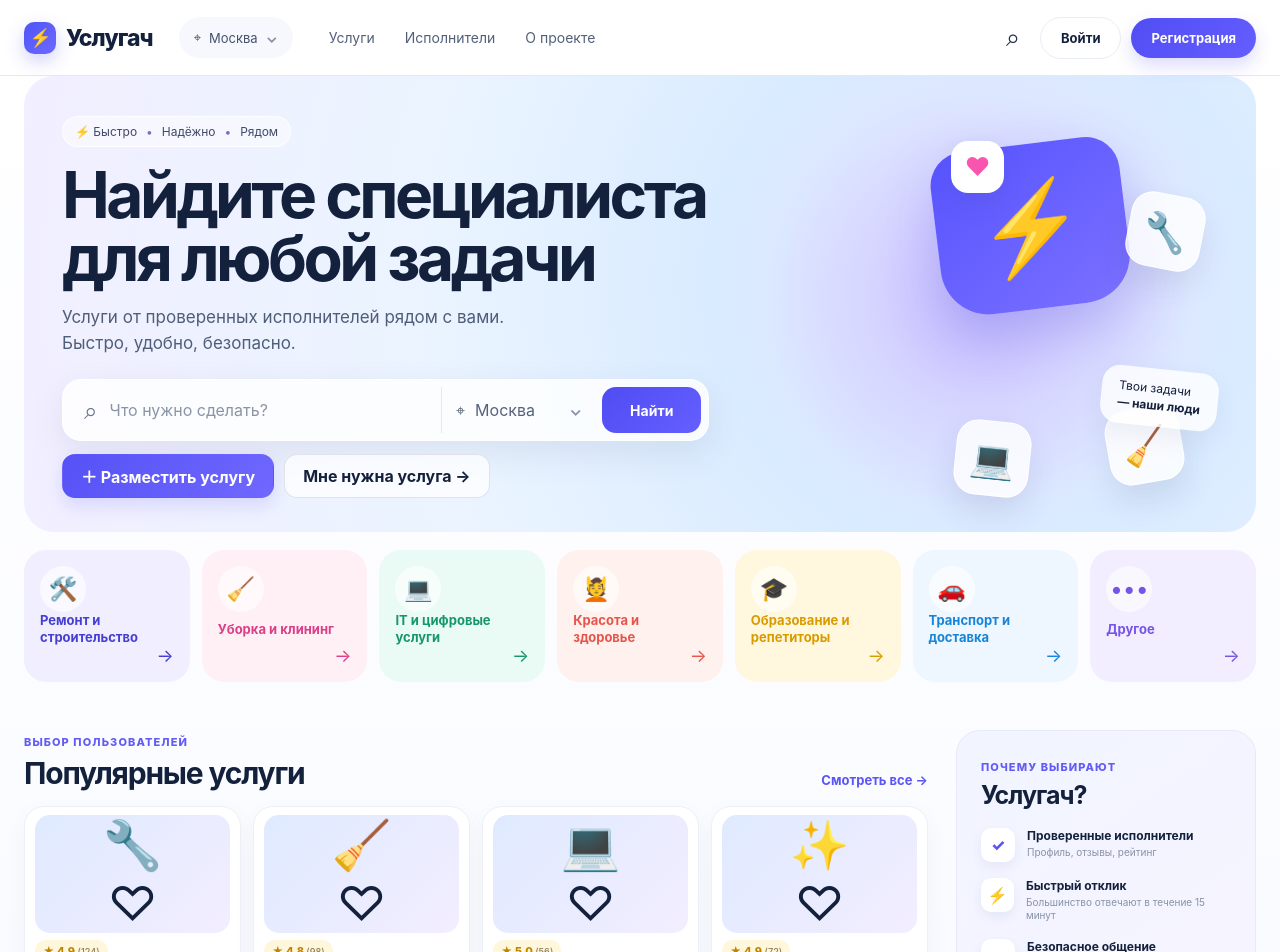
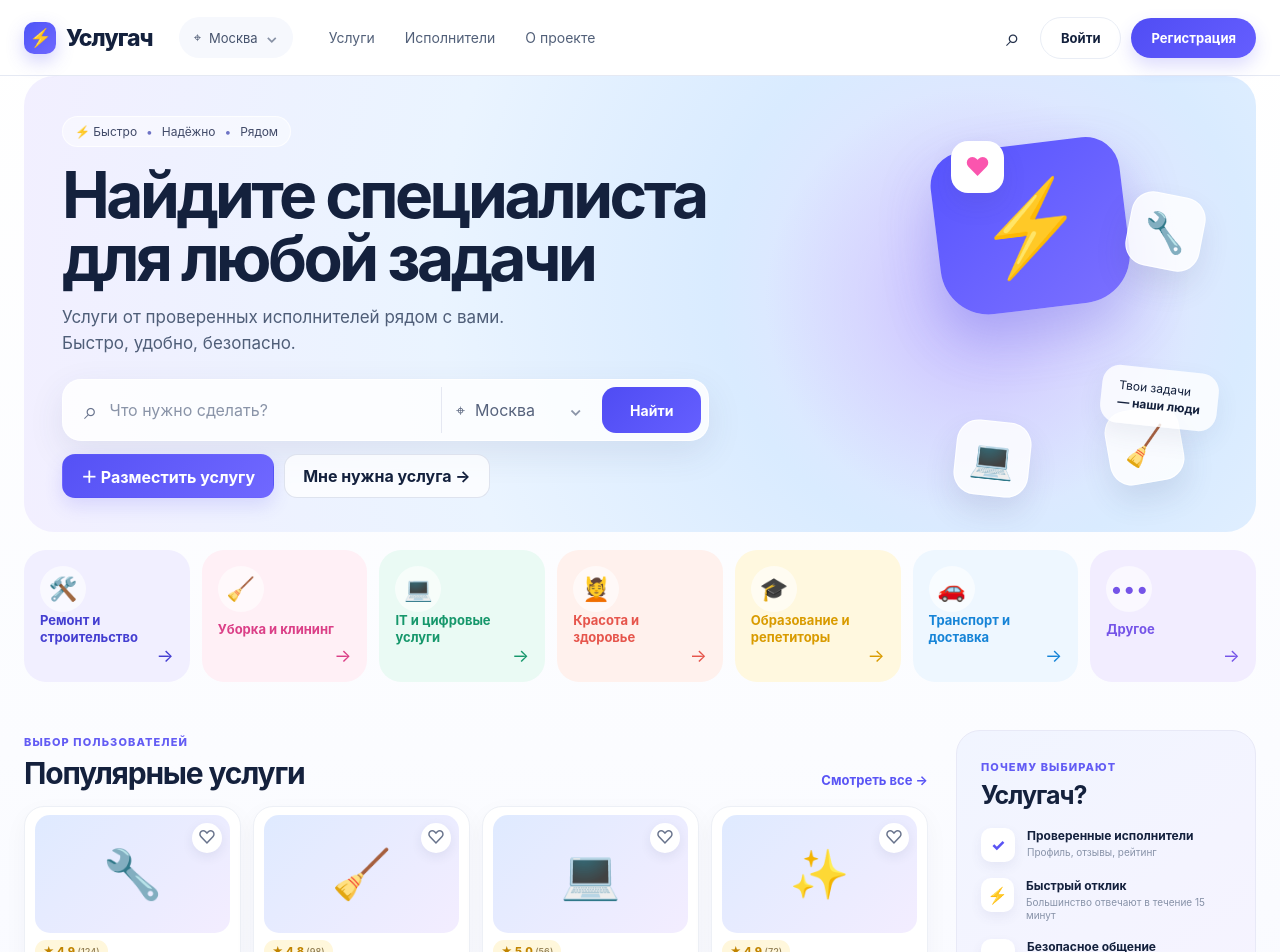
Before and after one commit to ninja-pc/Uslugach, a Next.js app: page / in a window 1280 px wide. Shown: the top 952 px of the page. Built offline with nearby package versions, Linux system fonts and the light colour scheme; no server answers.

Commit message:
fix: style favorite badge

```diff
--- a/app/globals.css
+++ b/app/globals.css
@@ -60,7 +60,7 @@ main{min-height:100vh}
 .preview-card{background:#fff;border:1px solid #edf0f6;border-radius:20px;padding:8px 10px 14px;box-shadow:0 8px 25px rgba(35,43,74,.04);transition:transform .18s ease,box-shadow .18s ease}
 .preview-card:hover{transform:translateY(-3px);box-shadow:0 15px 35px rgba(35,43,74,.09)}
 .preview-image{height:118px;border-radius:15px;background:linear-gradient(135deg,#dfeaff,#f3edff);display:grid;place-items:center;font-size:48px;position:relative;overflow:hidden}
-.preview-image button{position:absolute;right:8px;top:8px;border:0;background:#fff;color:#68738c;width:30px;height:30px;border-radius:50%;font-size:18px;cursor:pointer}
+.favorite{position:absolute;right:8px;top:8px;display:grid;place-items:center;background:#fff;color:#68738c;width:30px;height:30px;border-radius:50%;font-size:18px;box-shadow:0 4px 12px rgba(40,48,85,.08)}
 .rating{display:inline-block;margin-top:7px;background:#fff7dc;color:#c18400;padding:4px 8px;border-radius:999px;font-size:11px;font-weight:800}.rating small{color:#8f7c51;font-weight:500}
 .preview-card h3{font-size:14px;margin:9px 0 4px;letter-spacing:-.01em}.preview-card p{font-size:11px;line-height:1.4;margin:0;color:#8a94a8;min-height:31px}
 .provider{display:flex;align-items:center;gap:8px;margin:12px 0 9px}.avatar{width:29px;height:29px;border-radius:50%;display:grid;place-items:center;background:#e8eaff;color:#5751ed;font-size:12px;font-weight:800}.provider span:last-child{display:flex;flex-direction:column}.provider strong{font-size:11px}.provider small{font-size:9px;color:#9aa3b5;margin-top:2px}.price{color:#5a55f5;font-size:17px}
```
